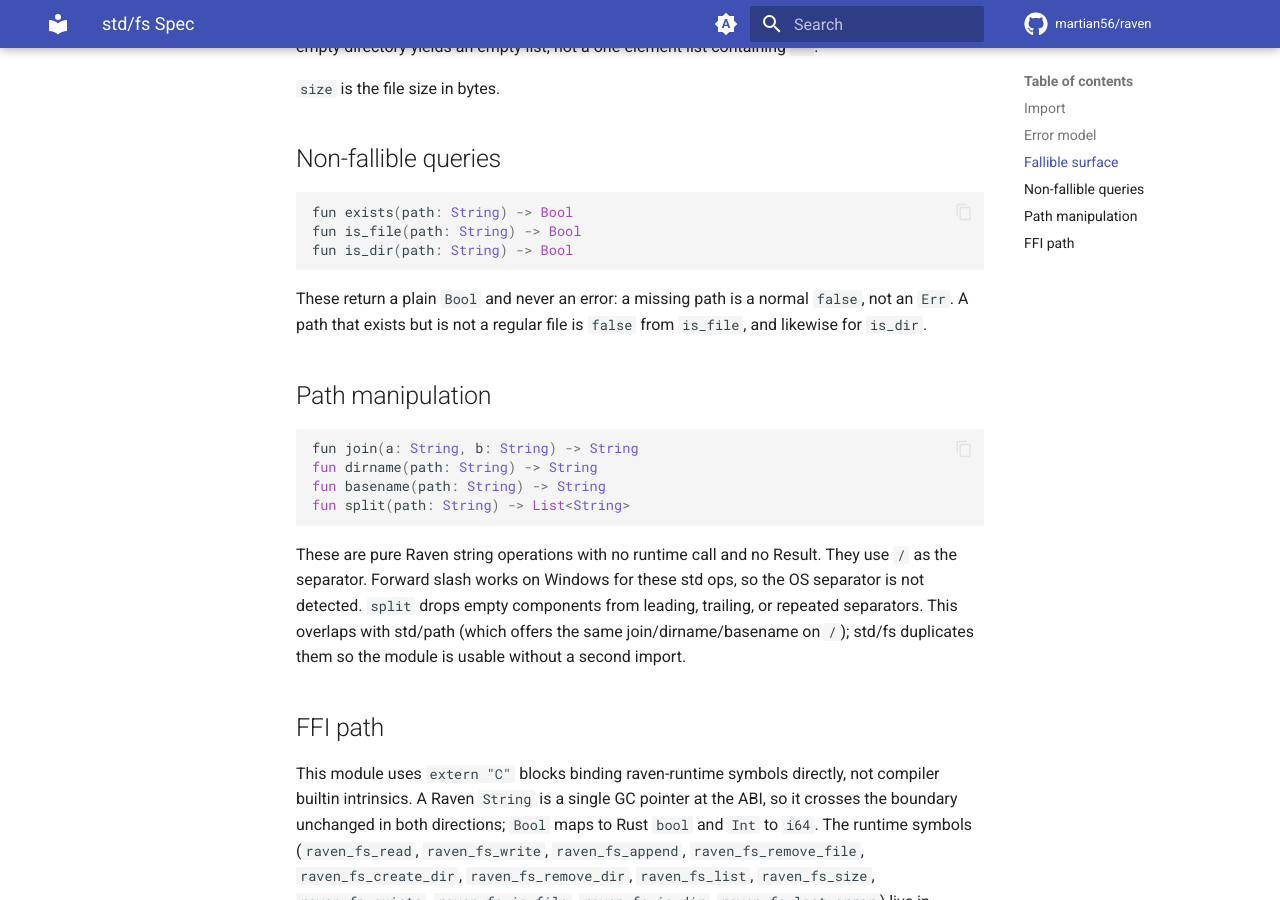
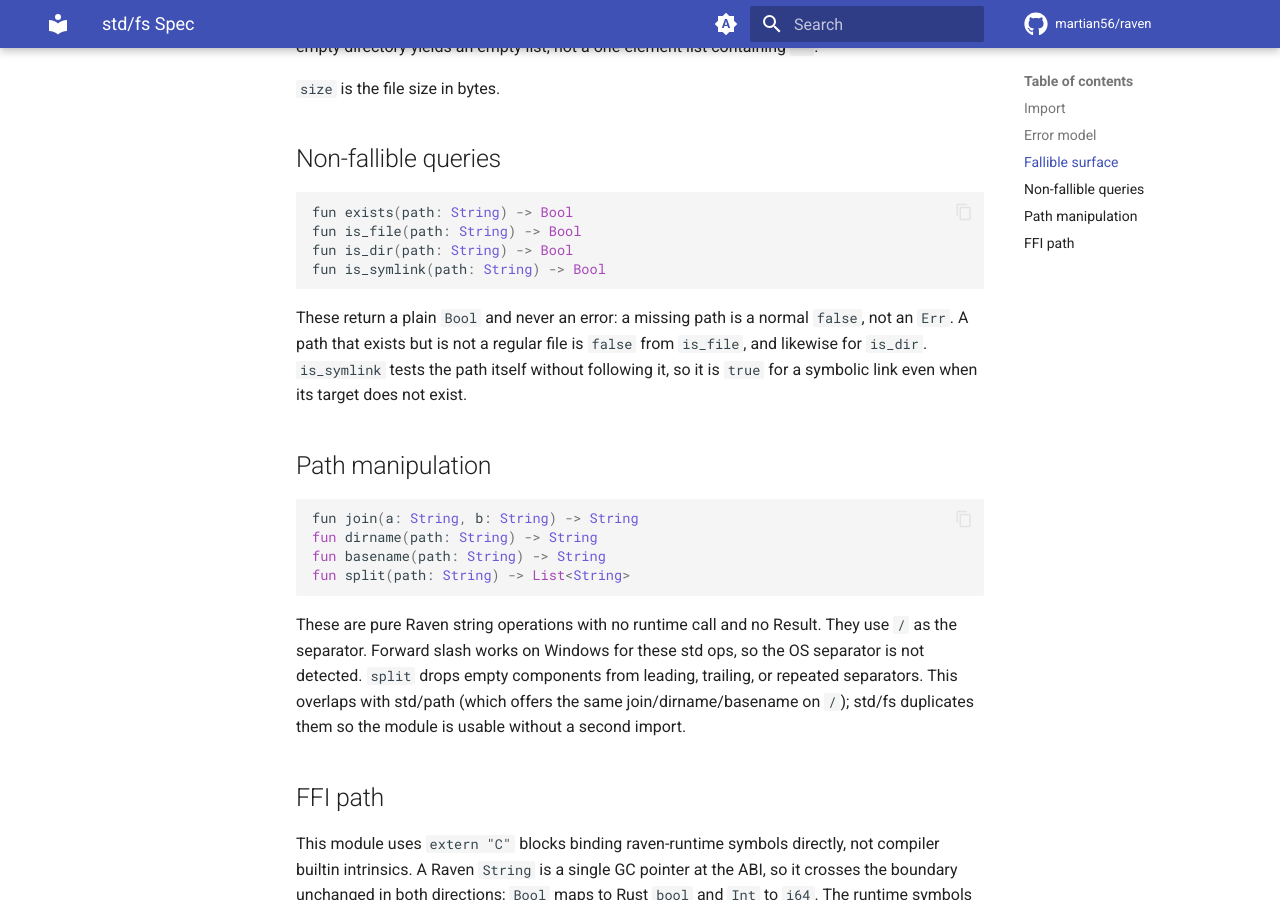
Before and after one commit to martian56/raven, an MkDocs documentation site: the page built from docs/v2/specs/std-fs.md, in a window 1280 px wide and 900 px high, scrolled down 1246 px. Built offline with MkDocs 1.6.1 and Material for MkDocs 9.7.7, drawn with Linux system fonts in a browser that asks for light colours; comment, search, counter and statistics services are not loaded.

Commit message:
docs: document fs.is_symlink
stdlib/std/fs.rv exposes is_symlink(path) backed by raven_fs_is_symlink,
but neither the fs guide nor its spec listed it; their boolean-check
sections stopped at is_dir. Add it to both, noting it does not follow the
link.

Fixes #637

````diff
--- a/Cargo.toml
+++ b/Cargo.toml
@@ -2,7 +2,7 @@
 members = [".", "raven-runtime"]
 
 [workspace.package]
-version = "2.18.131"
+version = "2.18.134"
 edition = "2021"
 authors = ["martian56"]
 license = "MIT"
--- a/docs/v2/specs/std-fs.md
+++ b/docs/v2/specs/std-fs.md
@@ -63,11 +63,14 @@ yields an empty list, not a one-element list containing `""`.
 fun exists(path: String) -> Bool
 fun is_file(path: String) -> Bool
 fun is_dir(path: String) -> Bool
+fun is_symlink(path: String) -> Bool
 ```
 
 These return a plain `Bool` and never an error: a missing path is a normal
 `false`, not an `Err`. A path that exists but is not a regular file is
-`false` from `is_file`, and likewise for `is_dir`.
+`false` from `is_file`, and likewise for `is_dir`. `is_symlink` tests the path
+itself without following it, so it is `true` for a symbolic link even when its
+target does not exist.
 
 ## Path manipulation
 
````
Also changed, not shown: CHANGELOG.md (+6 -0 lines), docs/v2/guide/stdlib/fs.md (+4 -1 lines), 1 other file.
